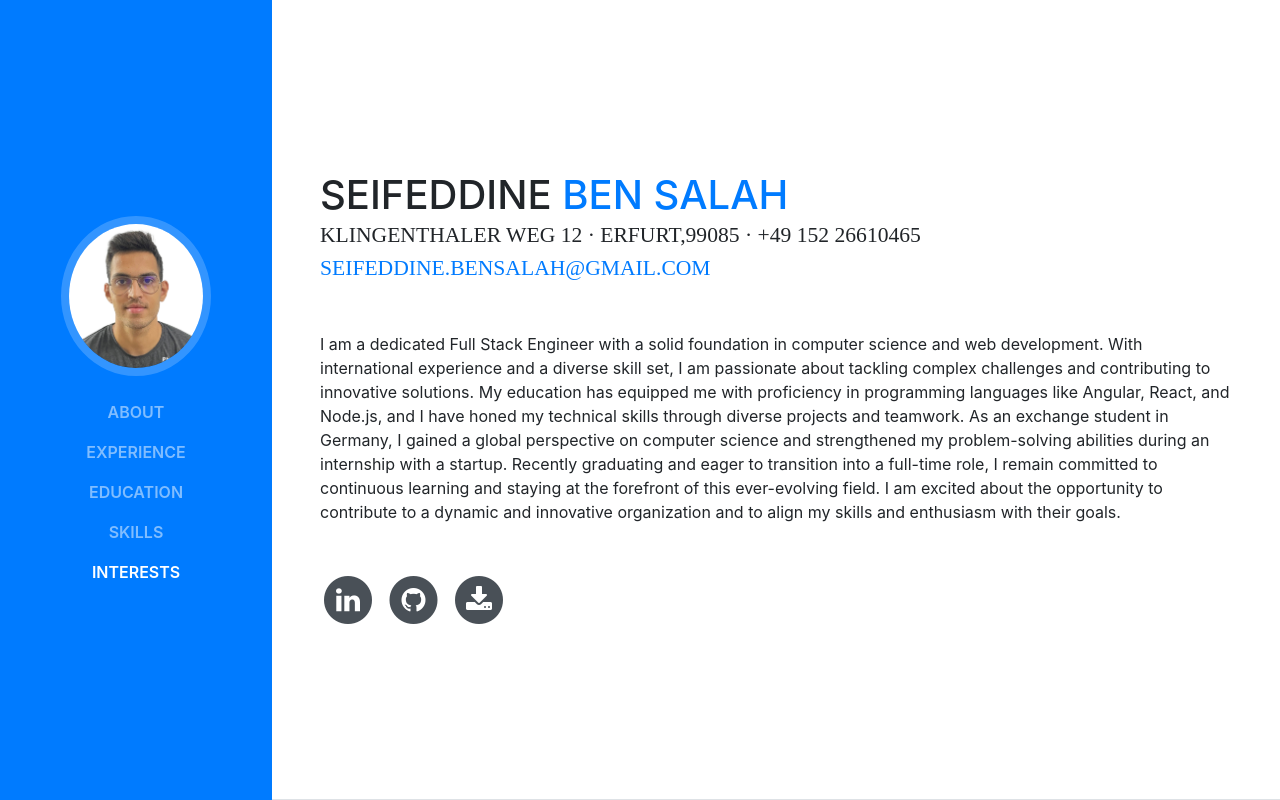
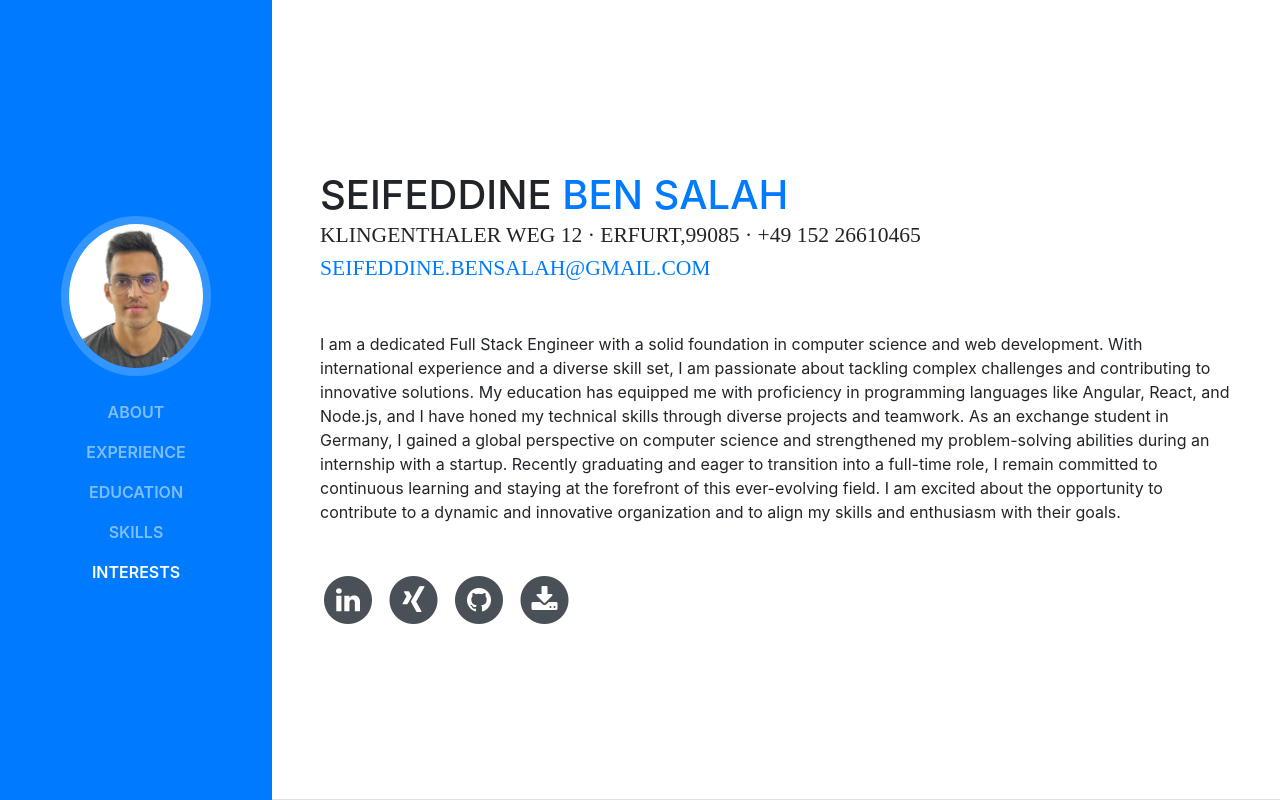
Before and after one commit to SeifeddineBS/myportfolio, a website with bundled scripts: page index.html in a window 1280 px wide. Shown: the top 800 px of the page. Built offline with nearby package versions, Linux system fonts and the light colour scheme; a web font is replaced by a local one.

Commit message:
add xing

```diff
--- a/index.html
+++ b/index.html
@@ -82,6 +82,15 @@
                 <span class="fa-stack fa-lg">
                   <i class="fa fa-circle fa-stack-2x"></i>
                   <i class="fa fa-linkedin fa-stack-1x fa-inverse"></i>
+                </span>
+              </a>
+            </li>
+
+            <li class="list-inline-item">
+              <a href="https://www.xing.com/profile/Seifeddine_BENSALAH">
+                <span class="fa-stack fa-lg">
+                  <i class="fa fa-circle fa-stack-2x"></i>
+                  <i class="fa fa-xing fa-stack-1x fa-inverse"></i>
                 </span>
               </a>
             </li>
```
